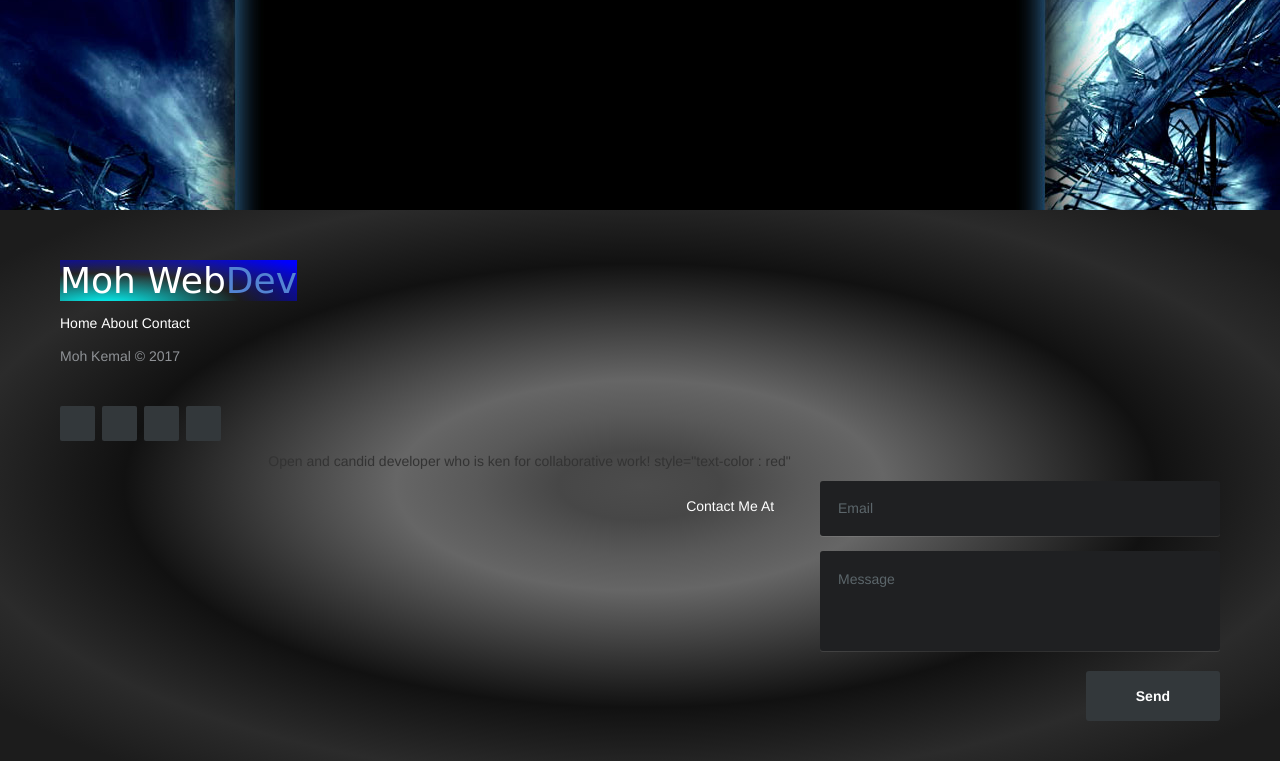
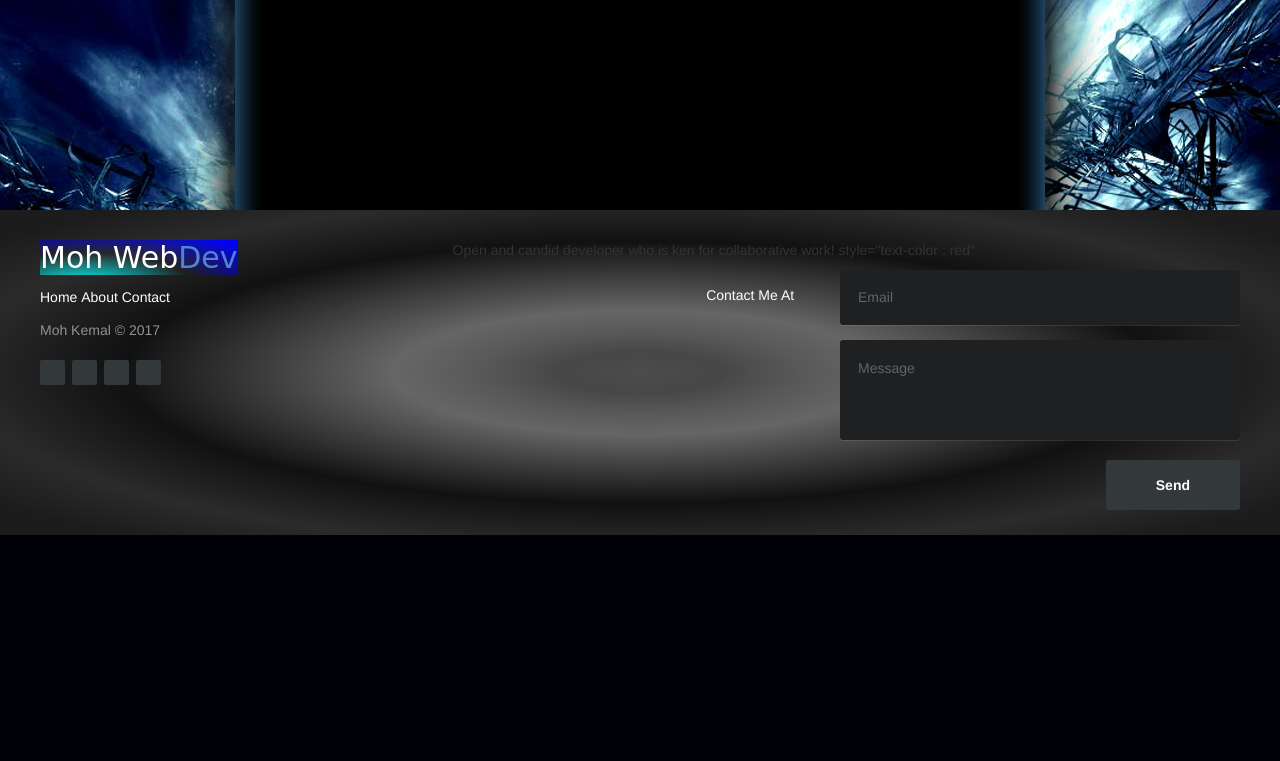
Before and after one commit to mrkem598/port_mas, a PHP site: page / in a window 1280 px wide. Shown: the part 1310-2071 px from the top of the page. After the commit the page ends 1845 px from the top, so only its background shows below. Run offline with PHP 8.4, Linux system fonts and the light colour scheme.

Commit message:
Update styles.css

```diff
--- a/css/styles.css
+++ b/css/styles.css
@@ -258,13 +258,6 @@ height: 150px;
 .boldLink {
   font-weight: bold;
 }
-
-
-
-
-
-
-
 .dmbutton:hover,
 .dmbutton:active,
 .dmbutton:focus{
@@ -305,10 +298,10 @@ height: 150px;
   box-shadow: 0 1px 1px 0 rgba(0, 0, 0, 0.12);
   box-sizing: border-box;
   width: 100%;
-  font: bold 16px;
+  font: bold 12px;
   text-align: left;
 
-  padding: 50px 60px 40px;
+  padding: 30px 40px 25px;
   margin-top: 90%;
   overflow: hidden;
 }
@@ -323,7 +316,7 @@ height: 150px;
 
 .footer-distributed h3{
   color:  #ffffff;
-  font: normal 36px 'Cookie', cursive;
+  font: normal 30px 'Cookie', cursive;
   margin: 0 0 10px;
 }
 
@@ -332,7 +325,21 @@ height: 150px;
 }
 
 /* Footer links */
-
+.fa-facebook {
+    background:#3b5998
+}
+.fa-linkedin {
+    background:#007bb6
+}
+.fa-twitter {
+    background:#00aced
+}
+.google-plus {
+    background:#dd4b39
+}
+ul li a i:hover {
+    opacity: .7;
+}
 .footer-distributed .footer-links{
   color:  #ffffff;
   margin: 0 0 10px;
@@ -356,21 +363,21 @@ height: 150px;
 /* Footer social icons */
 
 .footer-distributed .footer-icons{
-  margin-top: 40px;
+  margin-top: 20px;
 }
 
 .footer-distributed .footer-icons a{
   display: inline-block;
-  width: 35px;
-  height: 35px;
+  width: 25px;
+  height: 25px;
   cursor: pointer;
   background-color:  #33383b;
   border-radius: 2px;
 
-  font-size: 20px;
+  font-size: 12px;
   color: #ffffff;
   text-align: center;
-  line-height: 35px;
+  line-height: 25px;
 
   margin-right: 3px;
   margin-bottom: 5px;
@@ -520,18 +527,3 @@ ul li a i {
     padding-top: 15%;
     transition: all 0.2s ease-in-out;
 }
-.fa-facebook {
-    background:#3b5998
-}
-.fa-linkedin {
-    background:#007bb6
-}
-.fa-twitter {
-    background:#00aced
-}
-.google-plus {
-    background:#dd4b39
-}
-ul li a i:hover {
-    opacity: .7;
-}
```
